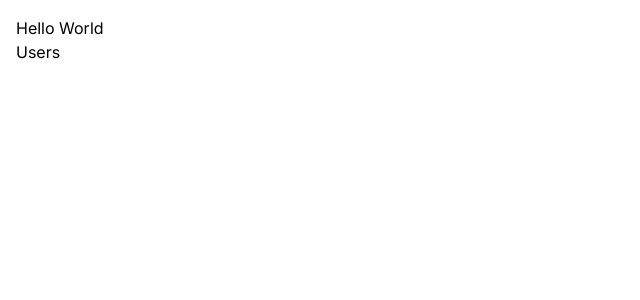
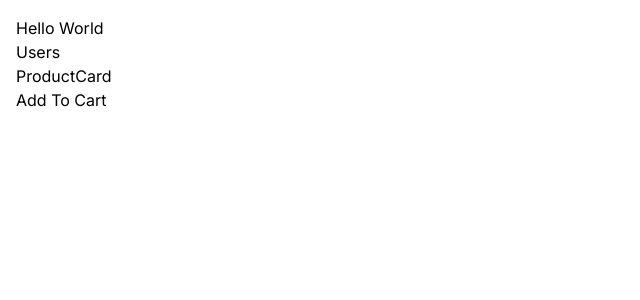
Before and after one commit to gadela-confluence/nextjs-estore, a Next.js app in the folder shop-fe/: page / in a window 1280 px wide. Shown: the top 300 px of the page, without its empty margins (0-640 px from the left). Built offline with nearby package versions, Linux system fonts and the light colour scheme.

Commit message:
Client Side Rendering and Server Side Rendering. In nextjs server side rendering is default

```diff
--- /dev/null
+++ b/shop-fe/app/components/AddToCart.tsx
@@ -0,0 +1,13 @@
+'use client';
+
+import React from 'react'
+
+const AddToCart = () => {
+  return (
+    <div>
+        <button onClick={() => console.log('button clicked')}> Add To Cart </button>
+    </div>
+  )
+}
+
+export default AddToCart
--- /dev/null
+++ b/shop-fe/app/components/ProductCard.tsx
@@ -0,0 +1,13 @@
+import React from 'react'
+import AddToCart from './AddToCart'
+
+const ProductCard = () => {
+  return (
+    <div>
+    <h1>ProductCard</h1>
+    <AddToCart></AddToCart>
+    </div>
+  )
+}
+
+export default ProductCard
--- a/shop-fe/app/page.tsx
+++ b/shop-fe/app/page.tsx
@@ -1,10 +1,14 @@
+'use client';
+
 import Image from 'next/image'
 import Link from 'next/link'
+import ProductCard from './components/ProductCard'
 
 export default function Home() {
   return (
       <main> <h1> Hello World </h1>
       <Link href="/users">Users</Link>
+      <ProductCard></ProductCard>
       </main>
   )
 }
```
